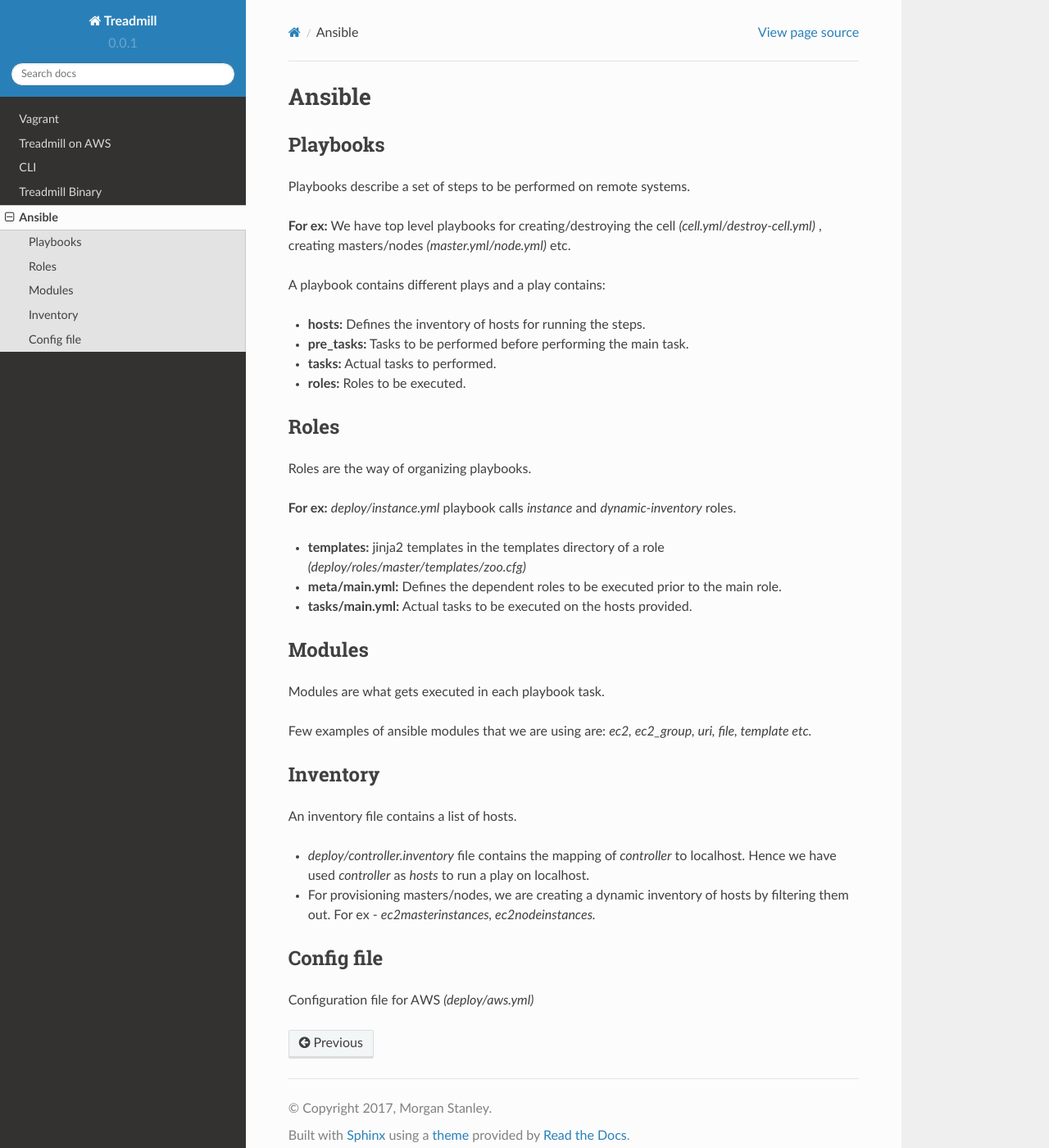
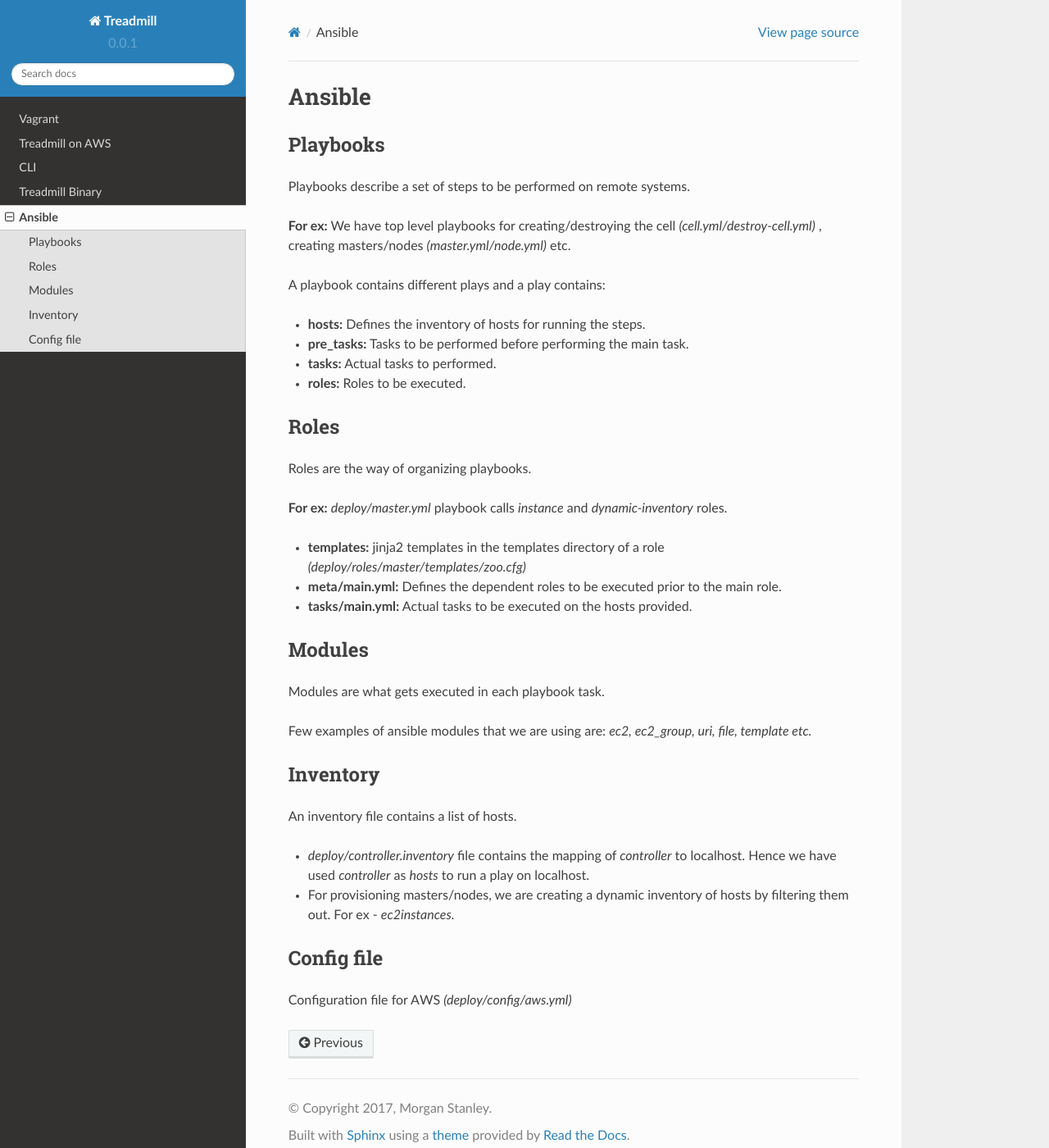
Before and after one commit to morganstanley/treadmill, a Sphinx documentation site: the page built from docs/source/ansible.rst, in a window 1280 px wide and 1400 px high. Shown: the whole window at 82% size. Built offline with Sphinx 7.4.7 and the Read the Docs theme 2.0.0, drawn with Linux system fonts in a browser that asks for light colours.

Commit message:
Updated ansible text

```diff
--- a/docs/source/ansible.rst
+++ b/docs/source/ansible.rst
@@ -17,7 +17,7 @@ Roles
 ^^^^^^
 Roles are the way of organizing playbooks.
 
-**For ex:** *deploy/instance.yml* playbook calls *instance* and *dynamic-inventory* roles.
+**For ex:** *deploy/master.yml* playbook calls *instance* and *dynamic-inventory* roles.
 
 * **templates:** jinja2 templates in the templates directory of a role *(deploy/roles/master/templates/zoo.cfg)*
 
@@ -36,8 +36,8 @@ Inventory
 An inventory file contains a list of hosts.
 
 * *deploy/controller.inventory* file contains the mapping of *controller* to localhost. Hence we have used *controller* as *hosts* to run a play on localhost.
-* For provisioning masters/nodes, we are creating a dynamic inventory of hosts by filtering them out. For ex - *ec2masterinstances, ec2nodeinstances.*
+* For provisioning masters/nodes, we are creating a dynamic inventory of hosts by filtering them out. For ex - *ec2instances.*
 
 Config file
 ^^^^^^^^^^^^
-Configuration file for AWS *(deploy/aws.yml)*
+Configuration file for AWS *(deploy/config/aws.yml)*
```
